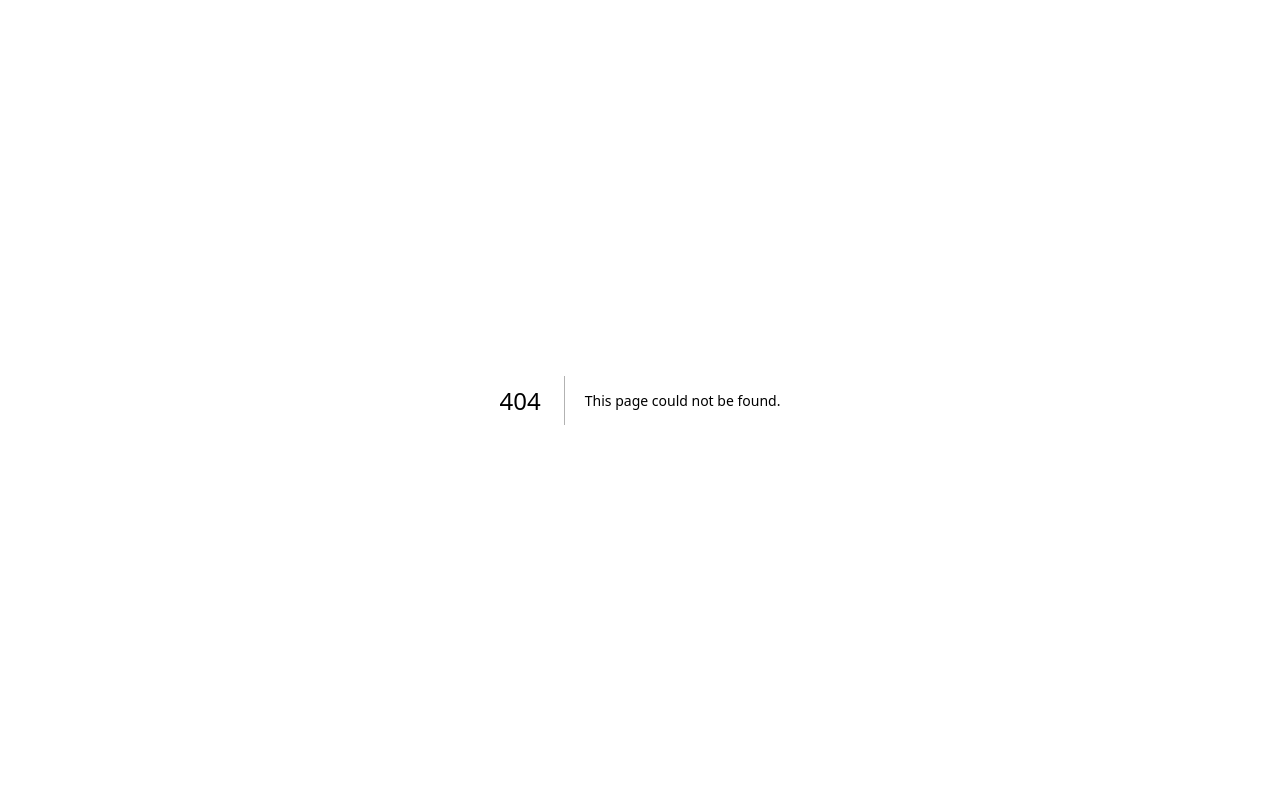
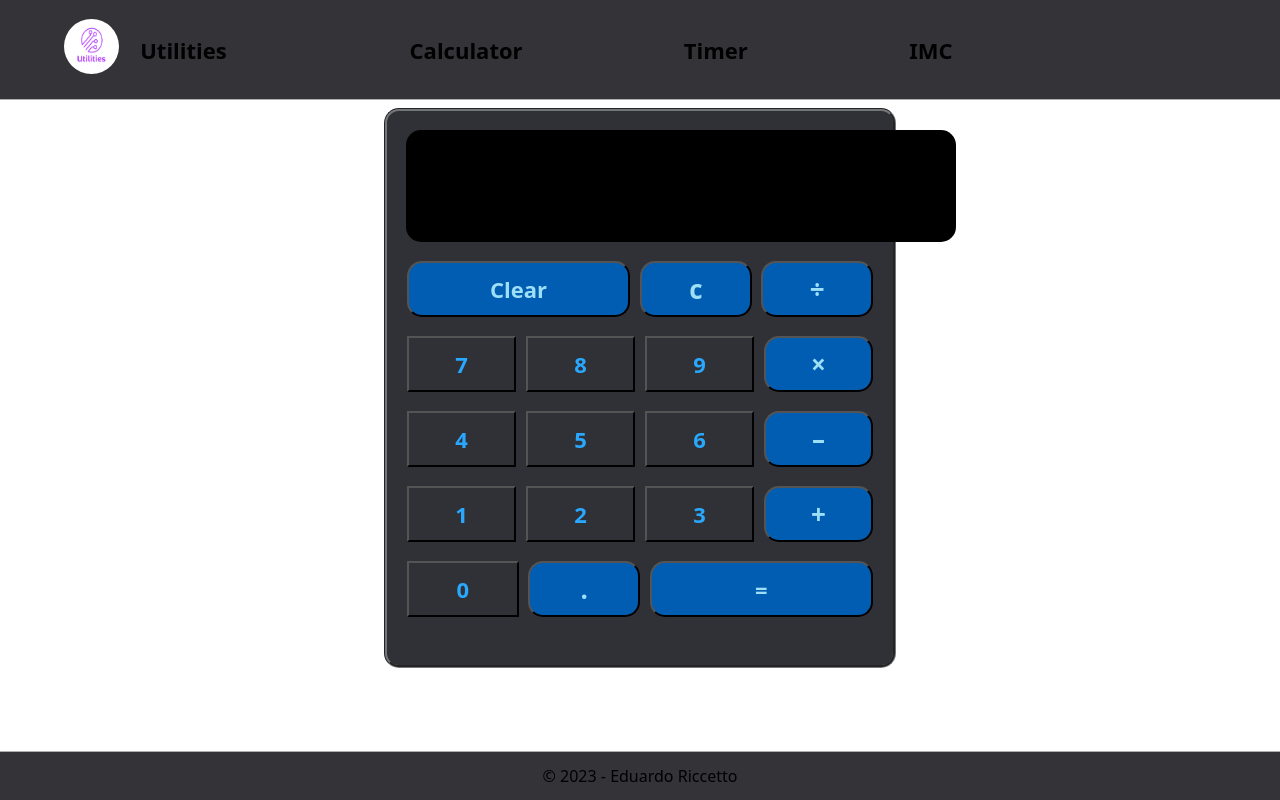
Before and after one commit to RiccettoDev/app-utilities, a Next.js app: page /calculator in a window 1280 px wide. Before the commit this address had no page. Built offline with nearby package versions, Linux system fonts and the light colour scheme.

Commit message:
[Utilities]-feat- implement Calculator

```diff
--- a/src/components/Footer/Footer.module.scss
+++ b/src/components/Footer/Footer.module.scss
@@ -1,7 +1,9 @@
+@import "../../styles/mixins/colors.scss";
+
 .container {
   width: 100%;
-  background-color: #3a178f;
-  border-top: 0.5px solid #afafaf;
+  background-color: $background-color;
+  border-top: 0.5px solid $border-color;
   display: flex;
   align-items: center;
   justify-content: center;
--- a/src/components/Header/index.tsx
+++ b/src/components/Header/index.tsx
@@ -18,7 +18,7 @@ export default function Header() {
           </div>
         </div>
         <div className={styles.menu}>
-          <Link href="./calculadora">Calculadora</Link>
+          <Link href="./calculator">Calculator</Link>
           <Link href="/">Timer</Link>
           <Link href="/">IMC</Link>
         </div>
--- a/src/pages/Home.module.scss
+++ b/src/pages/Home.module.scss
@@ -2,12 +2,10 @@
 
 .container {
   width: 100%;
-  height: 90%;
   display: flex;
   align-items: center;
   justify-content: center;
   margin-top: 2%;
-  margin-bottom: 2%;
 }
 
 .subContainer {
--- /dev/null
+++ b/src/pages/calculator/Calculator.module.scss
@@ -0,0 +1,137 @@
+@import '/src/styles/mixins/colors.scss';
+
+.container {
+  width: 100%;
+  height: 67vh;
+  margin-top: 1.5%;
+  display: flex;
+  align-items: center;
+  justify-content: center;
+}
+
+.subContainer {
+  display: flex;
+  flex-direction: column;
+  justify-content: center;
+  align-items: center;
+  gap: 10%;
+  width: 80%;
+  height: 90vh;
+}
+
+.containerCalc {
+  background-color: $backgroundCalc-color;
+  display: flex;
+  flex-direction: column;
+  padding: 1%;
+  width: 50%;
+  height: 70vh;
+  border-radius: 15px;
+  border: 3px groove $borderCalc-color;
+}
+
+.containerLine {
+  background-color: $backgroundCalc-color;
+  display: flex;
+  padding: 1%;
+  width: 100%;
+}
+
+.buttonNumber {
+  background-color: $buttonCalc-color;
+  width: 25%;
+  height: 7vh;
+  margin: 1% 1% 1% 1%;
+  display: flex;
+  justify-content: center;
+  align-items: center;
+  font-size: 22px;
+  font-weight: bold;
+  color: $numberCalc-color;
+}
+
+.buttonNumber:hover {
+  background-color: $buttonCalc-color;
+  width: 25%;
+  height: 7vh;
+  margin: 1% 1% 1% 1%;
+  display: flex;
+  justify-content: center;
+  align-items: center;
+  font-size: 22px;
+  font-weight: bold;
+  color: $numberCalc-color;
+  opacity: 55%;
+}
+
+.buttonNumberSpecial {
+  background-color: $buttonCalcSpecial-color;
+  width: 25%;
+  height: 7vh;
+  margin: 1% 1% 1% 1%;
+  border-radius: 15px;
+  display: flex;
+  justify-content: center;
+  align-items: center;
+  font-size: 26px;
+  font-weight: bold;
+  color: $numberCalcSpecial-color;
+}
+
+.buttonNumberSpecial:hover {
+  background-color: $buttonCalcSpecial-color;
+  width: 25%;
+  height: 7vh;
+  margin: 1% 1% 1% 1%;
+  border-radius: 15px;
+  display: flex;
+  justify-content: center;
+  align-items: center;
+  font-size: 26px;
+  font-weight: bold;
+  color: $numberCalcSpecial-color;
+  opacity: 55%;
+}
+
+.buttonNumberSpecialBig {
+  background-color: $buttonCalcSpecial-color;
+  width: 50%;
+  height: 7vh;
+  margin: 1% 1% 1% 1%;
+  border-radius: 15px;
+  display: flex;
+  justify-content: center;
+  align-items: center;
+  font-size: 22px;
+  font-weight: bold;
+  color: $numberCalcSpecial-color;
+}
+
+.buttonNumberSpecialBig:hover {
+  background-color: $buttonCalcSpecial-color;
+  width: 50%;
+  height: 7vh;
+  margin: 1% 1% 1% 1%;
+  border-radius: 15px;
+  display: flex;
+  justify-content: center;
+  align-items: center;
+  font-size: 22px;
+  font-weight: bold;
+  color: $numberCalcSpecial-color;
+  opacity: 55%;
+}
+
+.input{
+  width: 130%;
+  height: 14vh;
+  margin: 1% 1% 1% 1%;
+  background-color: black;
+  border: 0px;
+  color: #ffffff;
+  font-size: 28px;
+  font-weight: bold;
+  padding: 5%;
+  border-radius: 15px;
+  text-align: right;
+}
--- /dev/null
+++ b/src/pages/calculator/index.tsx
@@ -0,0 +1,75 @@
+import React, { useState } from "react"
+import LayoutPage from "@/components/LayoutPage"
+import styles from './Calculator.module.scss'
+
+export default function Calculadora() {
+  const [result, setResult] = useState("");
+
+  const handleClick = (e) => {
+    setResult(result.concat(e.target.name));
+  }
+
+  const clear = () => {
+    setResult("");
+  }
+
+  const back = () => {
+    setResult(result.slice(0, result.length -1));
+  }
+
+  const calculate = () => {
+    try {
+      setResult(eval(result).toString());
+    } catch(error) {
+      setResult("Error");
+    }
+  }
+
+  return(
+    <>
+      <LayoutPage>
+        <div className={styles.container}>
+          <div className={styles.subContainer}>
+            <div className={styles.containerCalc}>
+              <div className={styles.containerLine}>
+                <div className={styles.display}>
+                  <form>
+                    <input className={styles.input} type="text" value={result}/>
+                  </form>
+                </div>
+              </div>
+              <div className={styles.containerLine}>
+                <button className={styles.buttonNumberSpecialBig} id="clear" onClick={clear}>Clear</button>
+                <button className={styles.buttonNumberSpecial} id="back" onClick={back}>c</button>
+                <button className={styles.buttonNumberSpecial} name="/" onClick={handleClick}>&divide;</button>
+              </div>
+              <div className={styles.containerLine}>
+                <button className={styles.buttonNumber} name="7" onClick={handleClick}>7</button>
+                <button className={styles.buttonNumber} name="8" onClick={handleClick}>8</button>
+                <button className={styles.buttonNumber} name="9" onClick={handleClick}>9</button>
+                <button className={styles.buttonNumberSpecial} name="*" onClick={handleClick}>&times;</button>
+              </div>
+              <div className={styles.containerLine}>
+                <button className={styles.buttonNumber} name="4" onClick={handleClick}>4</button>
+                <button className={styles.buttonNumber} name="5" onClick={handleClick}>5</button>
+                <button className={styles.buttonNumber} name="6" onClick={handleClick}>6</button>
+                <button className={styles.buttonNumberSpecial} name="-" onClick={handleClick}>&ndash;</button>
+              </div>
+              <div className={styles.containerLine}>
+                <button className={styles.buttonNumber} name="1" onClick={handleClick}>1</button>
+                <button className={styles.buttonNumber} name="2" onClick={handleClick}>2</button>
+                <button className={styles.buttonNumber} name="3" onClick={handleClick}>3</button>
+                <button className={styles.buttonNumberSpecial} name="+" onClick={handleClick}>+</button>
+              </div>
+              <div className={styles.containerLine}>
+                <button className={styles.buttonNumber} name="0" onClick={handleClick}>0</button>
+                <button className={styles.buttonNumberSpecial} name="." onClick={handleClick}>.</button>
+                <button className={styles.buttonNumberSpecialBig} name="=" onClick={calculate}>=</button>
+              </div>
+            </div>
+          </div>
+        </div>
+      </LayoutPage>
+    </>
+  )
+}
--- a/src/styles/mixins/colors.scss
+++ b/src/styles/mixins/colors.scss
@@ -1,9 +1,19 @@
 // ---------- colors Header and Footer ----------------------
 
-$background-color: #3a178f;
+$background-color: #343338;
 $border-color: #afafaf;
 
 // ---------- colors body -----------------------------------
 
-$backgroundBody-color: #1f0b60;
+$backgroundBody-color: black;
 $colorBody-color: white;
+
+// ---------- colors Calculator -----------------------------------
+
+$backgroundCalc-color: #303136;
+$buttonCalc-color: #303136;
+$buttonCalcSpecial-color: #005DB2;
+$borderCalc-color:  #75767a;
+$displayCalc-color: #303136;
+$numberCalc-color: #29A8FF;
+$numberCalcSpecial-color: #9cdff7;
```
Also changed, not shown: src/pages/calculadora/index.tsx (deleted, +0 -9 lines).
